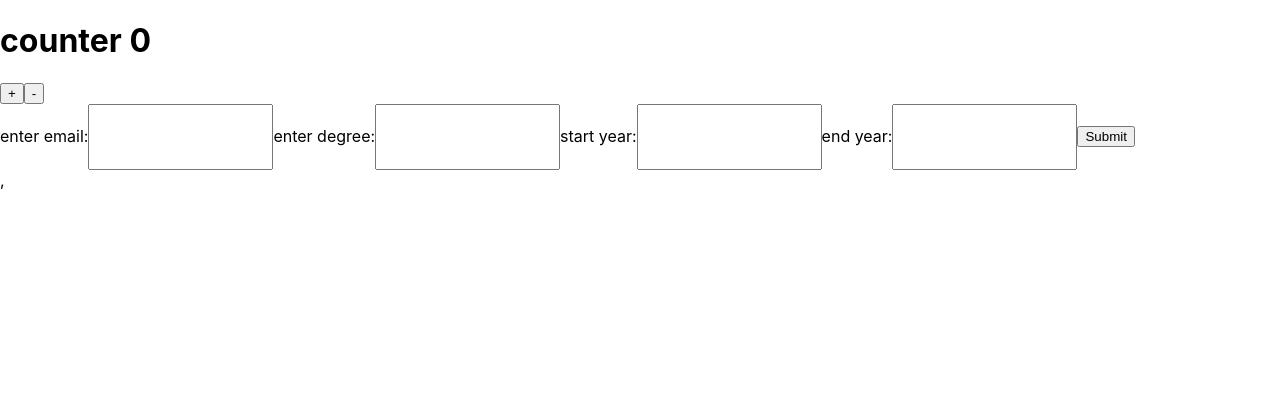
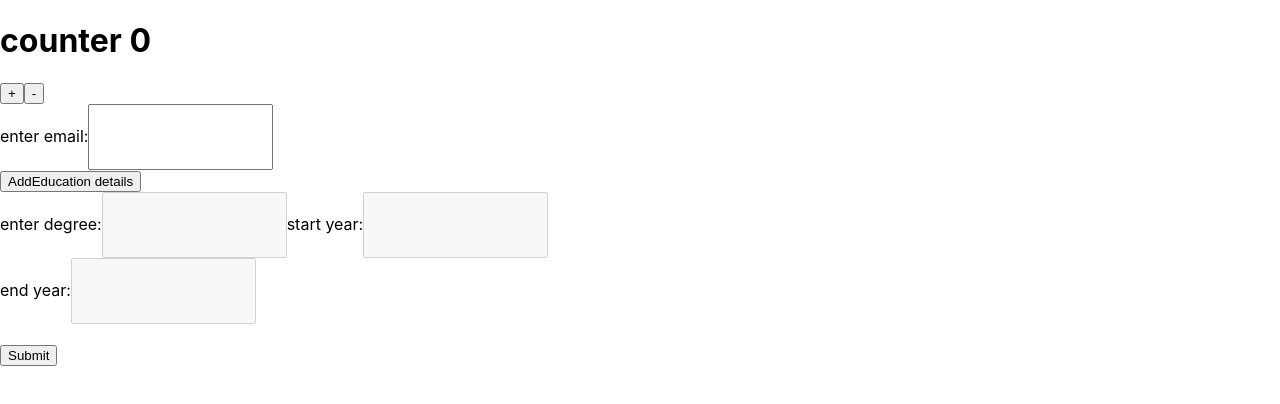
Before and after one commit to Vijay-shankar-08/React-Practice, a React (Create React App) app: page /forms in a window 1280 px wide. Shown: the top 404 px of the page. Built offline with nearby package versions, Linux system fonts and the light colour scheme.

Commit message:
updated redux task with validation

```diff
--- a/src/App.js
+++ b/src/App.js
@@ -26,6 +26,7 @@ import Hook from './components/Hooks'
 import ComponentA from './components/ComponentA'
 import Hook1 from './components/Hook1'
 import Types from './components/Types'
+import Form from './components/Form'
 
 
 // const Profile = lazy(() => import('./components/Profile'))
@@ -120,6 +121,9 @@ class App extends Component {
             <Route  path='/types'>
               <Types />
             </Route>
+            <Route  path='/forms'>
+              <Form />
+            </Route>
             <Route  path='/'>
               <Home />
             </Route>
--- a/src/App1.js
+++ b/src/App1.js
@@ -1,39 +1,96 @@
-import React, {useState} from 'react'
+import React, { useEffect, useState } from 'react'
 import { useDispatch, useSelector } from 'react-redux'
 import { increment, decrement, handleSubmit } from './actions/index'
-// import { findEmployee } from "./actions/userAction"
+
 
 function App1() {
-    const [email,setEmail] = useState('')
-    const[degree,setDegree] = useState('')
-    const[start,setStart] = useState('')
-    const[end,setEnd] = useState('')
-    const[details,setDetails] = useState([])
+    const [email, setEmail] = useState('')
+    const [EducationDetails, setDetails] = useState({
+        degree: '',
+        start: '',
+        end: ''
+    })
+    const [status, setStatus] = useState(false)
+    const [emailError, setEmailError] = useState('')
+    const [startError, setStartError] = useState('')
+    const [endError, setEndError] = useState('')
     const dispatch = useDispatch();
     const counter = useSelector(state => state.counter)
     const names = useSelector(state => state.Submit)
 
-    const callChange = (evt) =>{
+    const callChange = (e) => {
+        const { name, value } = e.target;
+        setDetails({
+            ...EducationDetails,
+            [name]: value,
+        })
+
+    }
+    const callEmailChange = (evt) => {
+        evt.preventDefault()
         setEmail(evt.target.value)
     }
-    const callDegree = (evt) =>{
-        setDegree(evt.target.value)
-    }
-    const callStart = (evt) =>{
-        setStart(evt.target.value)
-    }
-    const callEnd = (evt) =>{
-        setEnd(evt.target.value)
+
+    const validate = () => {
+        let emailError = ''
+        let startError = ''
+        let endError = ''
+
+        if (!(EducationDetails.start)) {
+            startError = "start year cannot be blank"
+        }
+        if (!((Number(EducationDetails.start)) && ((EducationDetails.start < 9999) && (EducationDetails.start > 999)))) {
+            startError = 'Invalid  First year'
+        }
+        if (!(EducationDetails.end)) {
+            endError = "end year cannot be blank"
+        }
+        if (!((Number(EducationDetails.end)) && ((EducationDetails.end < 9999) && (EducationDetails.end > 999)))) {
+            endError = 'Invalid  last year'
+        }
+
+        if (!((email.includes('@') && (email.includes('.'))))) {
+            emailError = 'Invalid Email';
+        }
+        if (emailError) {
+            setEmailError(emailError);
+            return false
+        }
+        if (startError) {
+            setStartError(startError)
+            return false
+        }
+        if (endError) {
+            setEndError(endError)
+            return false
+        }
+        return true
     }
 
-    const callSubmit = (evt) =>{
-        evt.preventDefault()
-        setDetails([{email,degree}])
-        dispatch(handleSubmit([{email,degree,start,end}]))
+
+
+    const callSubmit = (e) => {
+        e.preventDefault()
+        const isValid = validate()
+        if (isValid) {
+            dispatch(handleSubmit([{ email, EducationDetails }]))
+            console.log({ email, EducationDetails })
+            setEmail('')
+            setDetails({
+                degree: '',
+                start: '',
+                end: ''
+            })
+            setEmailError('')
+            setStartError('')
+            setEndError('')
+        }
+
     }
 
-    // console.log(details)
-
+    const callAdd = () => {
+        setStatus(true)
+    }
 
 
     return (
@@ -42,22 +99,25 @@ function App1() {
             <button onClick={() => dispatch(increment())}>+</button>
             <button onClick={() => dispatch(decrement())}>-</button>
             <form onSubmit={callSubmit}>
-                    enter email:<input type='text' value={email} onChange={callChange} />
-                    enter degree:<input type='text' value={degree} onChange={callDegree} />
-                    start year:<input type='text' value={start} onChange={callStart} />
-                    end year:<input type='text' value={end} onChange={callEnd} />
-                <input type='submit' value='Submit' />
+                enter email:<input type='text' value={email} name='email' onChange={callEmailChange} /><br />
+                <div style={{ fontSize: 18, color: 'red' }}>{emailError}</div>
+                <button type='button' onClick={callAdd}>AddEducation details</button><br />
+                    enter degree:<input disabled={!status} type='text' value={EducationDetails.degree} name='degree' onChange={callChange} />
+                    start year:<input disabled={!status} type='text' value={EducationDetails.start} name='start' onChange={callChange} />
+                <div style={{ fontSize: 18, color: 'red' }}>{startError}</div>
+                    end year:<input disabled={!status} type='text' value={EducationDetails.end} name='end' onChange={callChange} />
+                <div style={{ fontSize: 18, color: 'red' }}>{endError}</div> <br />
+                <button type='submit'>Submit</button>
+
             </form>
-            {console.log(names)}
-            {names.state !== undefined && names.state.length>0 && names.state.map(data =>{
-                return(
-                    <div key = {Date.now()}>
-
+            {names.state !== undefined && names.state.length > 0 && names.state.map(data => {
+                return (
+                    <div key={data.email}>
                         <h1>Details</h1>
                         <div>email:{data.email}</div>
-                        <div>degree:{data.degree}</div>
-                        <div>startyear:{data.start}</div>
-                        <div>endyear:{data.end}</div>
+                        <div>degree:{data.EducationDetails.degree}</div>
+                        <div>start year:{data.EducationDetails.start}</div>
+                        <div>end year:{data.EducationDetails.end}</div>
                     </div>
                 )
 
@@ -66,5 +126,4 @@ function App1() {
 
     )
 }
-
 export default App1;
--- /dev/null
+++ b/src/components/Form.js
@@ -0,0 +1,60 @@
+import React,{ useState } from 'react'
+import {useFormik } from 'formik'
+import * as yup from 'yup'
+
+
+// const validate = values => {
+//     let errors={}
+//     if(!values.name) {
+//         errors.name = 'Name is Required'
+//     }else if(values.name.length >20){
+//         errors.name = "max 20 character only"
+//     }else if(values.name.length <3){
+//         errors.name = "min 3 character only"
+//     }
+
+//     return errors
+// }
+
+const Form = ()=> {
+     const formik = useFormik({
+         initialValues:{
+             name:'',
+             email:''
+        },
+        validationSchema:yup.object({
+            name:yup.string()
+            .required('Name is required')
+            .min(5,'5 characters required')
+            .max(20,'maximun 20 character required'),
+            email:yup.string()
+            .email()
+            .required('email is required')
+        }),
+        onSubmit:(userInput) => {
+          console.log(userInput);
+      }
+    })
+
+    return (
+        <div>
+            <form onSubmit = {formik.handleSubmit}>
+                <label>Name</label>
+                <input type='text' name='name' onChange={formik.handleChange} value={formik.values.name} />
+                {formik.errors.name ?
+                 <div>{formik.errors.name}</div> : null}
+
+                <label>Email</label>
+                <input type='text' name='email' onChange={formik.handleChange} value={formik.values.email} />
+                {formik.errors.email ?
+                 <div>{formik.errors.email}</div> : null}
+
+                <button type='Submit'>Submit</button>
+            </form>
+
+        </div>
+    )
+}
+
+
+export default Form
--- a/src/index.js
+++ b/src/index.js
@@ -21,7 +21,7 @@ ReactDOM.render(
   <React.StrictMode>
     <App1 />
     {/* <App /> */}
-  </React.StrictMode>,
+  </React.StrictMode>
    </Provider>,
   document.getElementById('root')
 );
```
Also changed, not shown: src/ChildApp.js (added, +12 -0 lines).
